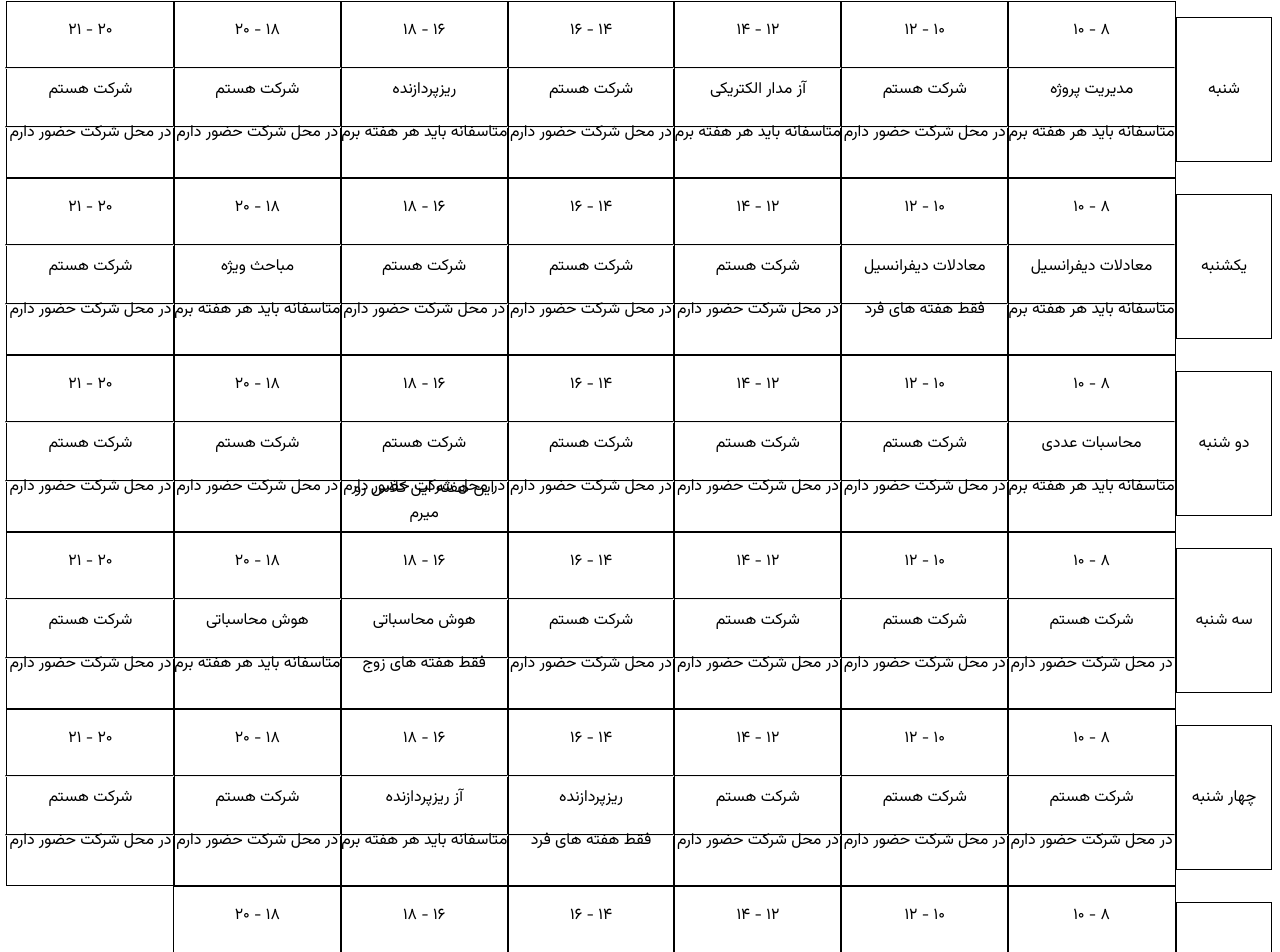
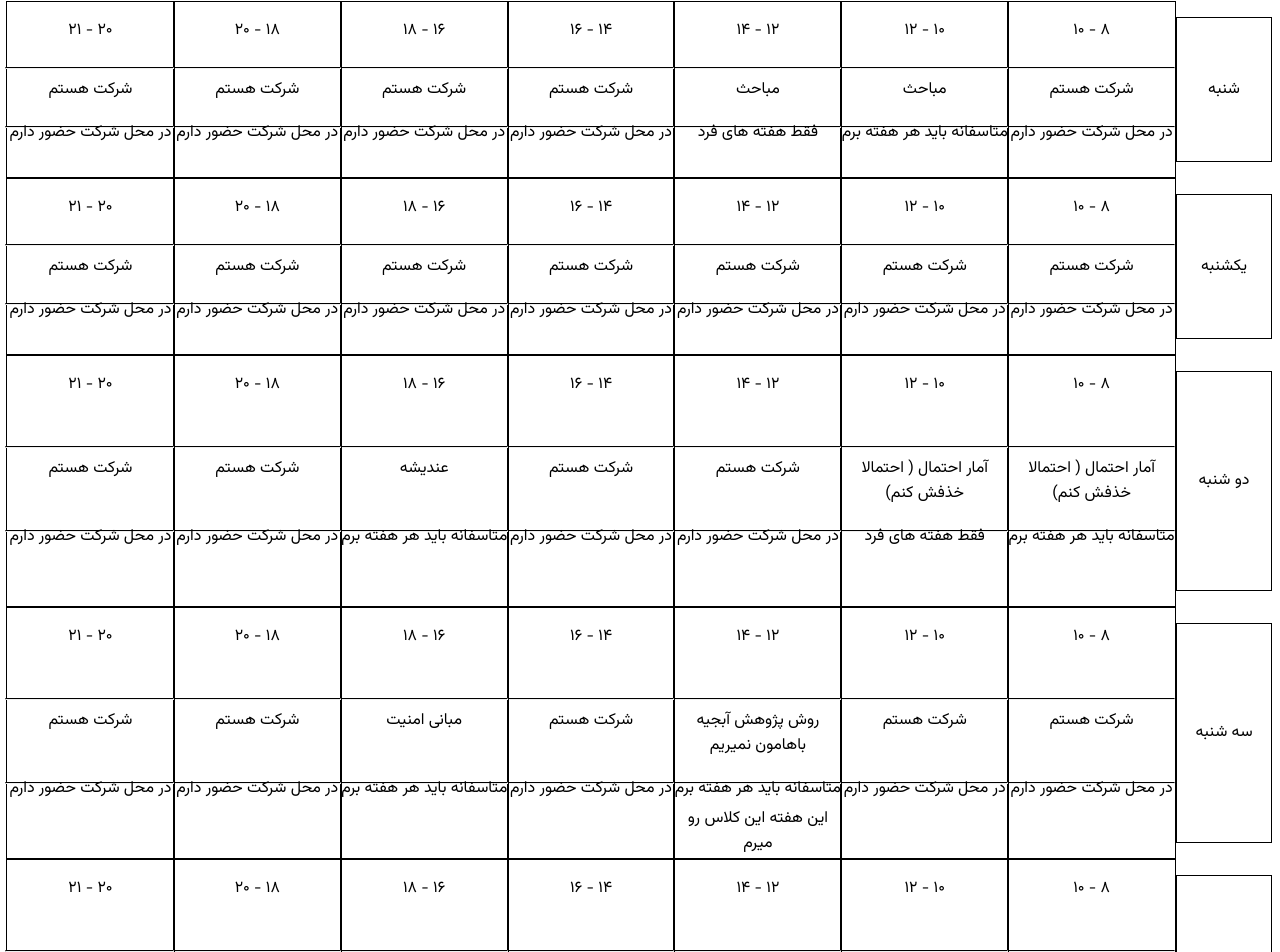
Before and after one commit to amirakbr/universitycalendar, a Next.js app: page / in a window 1280 px wide. Shown: the part 323-1275 px from the top of the page. Built offline with nearby package versions, Linux system fonts and the light colour scheme.

Commit message:
update uniuversity calendart

```diff
--- a/app/page.tsx
+++ b/app/page.tsx
@@ -11,56 +11,42 @@ export default function Home() {
     {
       dayTime: 'شنبه',
       timeSlotsArray: [
+        null,
         {
-          title: 'مدیریت پروژه',
+          title: 'مباحث',
           isEveryOtherWeek: '',
         },
-        null,
         {
-          title: 'آز مدار الکتریکی',
-          isEveryOtherWeek: '',
+          title: 'مباحث',
+          isEveryOtherWeek: 'فرد',
         },
         null,
-        {
-          title: 'ریزپردازنده',
-          isEveryOtherWeek: '',
-        },
+        null,
         null,
         null,
       ],
     },
     {
       dayTime: 'یکشنبه',
-      timeSlotsArray: [
-        {
-          title: 'معادلات دیفرانسیل',
-          isEveryOtherWeek: '',
-        },
-        {
-          title: 'معادلات دیفرانسیل',
-          isEveryOtherWeek: 'فرد',
-        },
-        null,
-        null,
-        null,
-        {
-          title: 'مباحث ویژه',
-          isEveryOtherWeek: '',
-        },
-        null,
-      ],
+      timeSlotsArray: [null, null, null, null, null, null, null],
     },
     {
       dayTime: 'دو شنبه',
       timeSlotsArray: [
         {
-          title: 'محاسبات عددی',
+          title: 'آمار احتمال ( احتمالا خذفش کنم)',
           isEveryOtherWeek: '',
+        },
+        {
+          title: 'آمار احتمال ( احتمالا خذفش کنم)',
+          isEveryOtherWeek: ' فرد',
         },
         null,
         null,
-        null,
-        null,
+        {
+          title: 'عندیشه',
+          isEveryOtherWeek: '',
+        },
         null,
         null,
       ],
@@ -70,16 +56,16 @@ export default function Home() {
       timeSlotsArray: [
         null,
         null,
-        null,
+        {
+          title: 'روش پژوهش آبجیه باهامون نمیریم',
+          isEveryOtherWeek: '',
+        },
         null,
         {
-          title: 'هوش محاسباتی',
-          isEveryOtherWeek: 'زوج',
-        },
-        {
-          title: 'هوش محاسباتی',
+          title: 'مبانی امنیت',
           isEveryOtherWeek: '',
         },
+        null,
         null,
       ],
     },
@@ -87,23 +73,39 @@ export default function Home() {
       dayTime: 'چهار شنبه',
       timeSlotsArray: [
         null,
+        {
+          title: 'مبانی هوش حظور غیاب نمیکنه آبجیه',
+          isEveryOtherWeek: '',
+        },
+        {
+          title: 'مبانی هوش حظور غیاب نمیکنه آبجیه',
+          isEveryOtherWeek: 'زوج',
+        },
         null,
         null,
-        {
-          title: 'ریزپردازنده',
-          isEveryOtherWeek: 'فرد',
-        },
-        {
-          title: 'آز ریزپردازنده',
-          isEveryOtherWeek: '',
-        },
         null,
         null,
       ],
     },
     {
       dayTime: 'پنج شنبه',
-      timeSlotsArray: [null, null, null, null, null, null],
+      timeSlotsArray: [
+        {
+          title: 'آز معماری )سر کلاس نمیریم(',
+          isEveryOtherWeek: '',
+        },
+        {
+          title: 'اینرتنت اشیا',
+          isEveryOtherWeek: 'فرد',
+        },
+        {
+          title: 'اینترنت اشیا',
+          isEveryOtherWeek: '',
+        },
+        null,
+        null,
+        null,
+      ],
     },
     {
       dayTime: 'جمعه',
```
